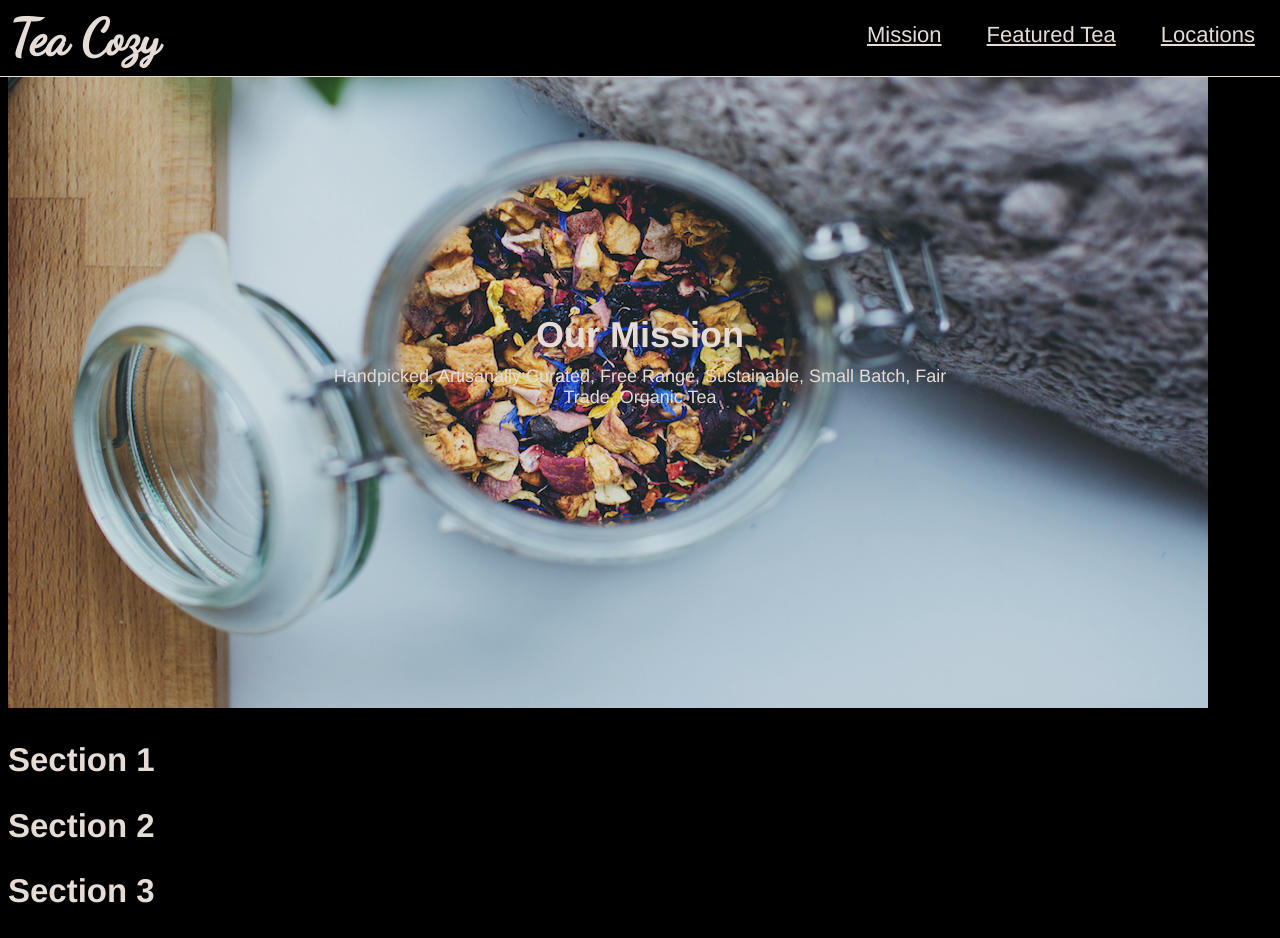
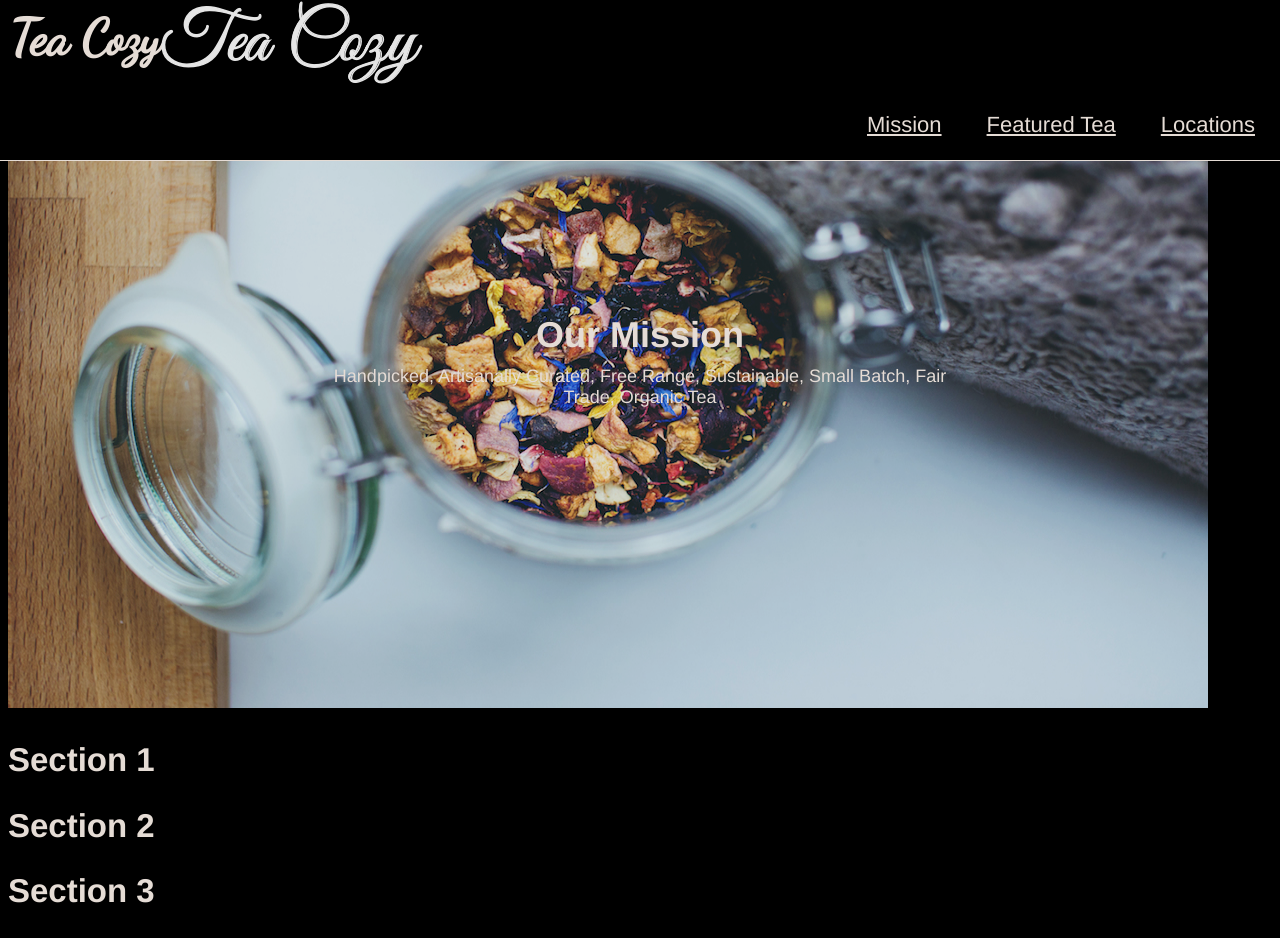
Before and after one commit to insa40/teaCozy, a plain HTML site: page index.html in a window 1280 px wide. Drawn offline with Linux system fonts and the light colour scheme.

Commit message:
tried adding logo

```diff
--- a/index.html
+++ b/index.html
@@ -12,6 +12,7 @@
 
     <header class="fixed-header">
         <h1>Tea Cozy</h1>
+        <img src="img-tea-cozy-logo.png" alt="Logo">
         <nav>
             <ul>
                 <li><a href="#section1">Mission</a></li>
```
